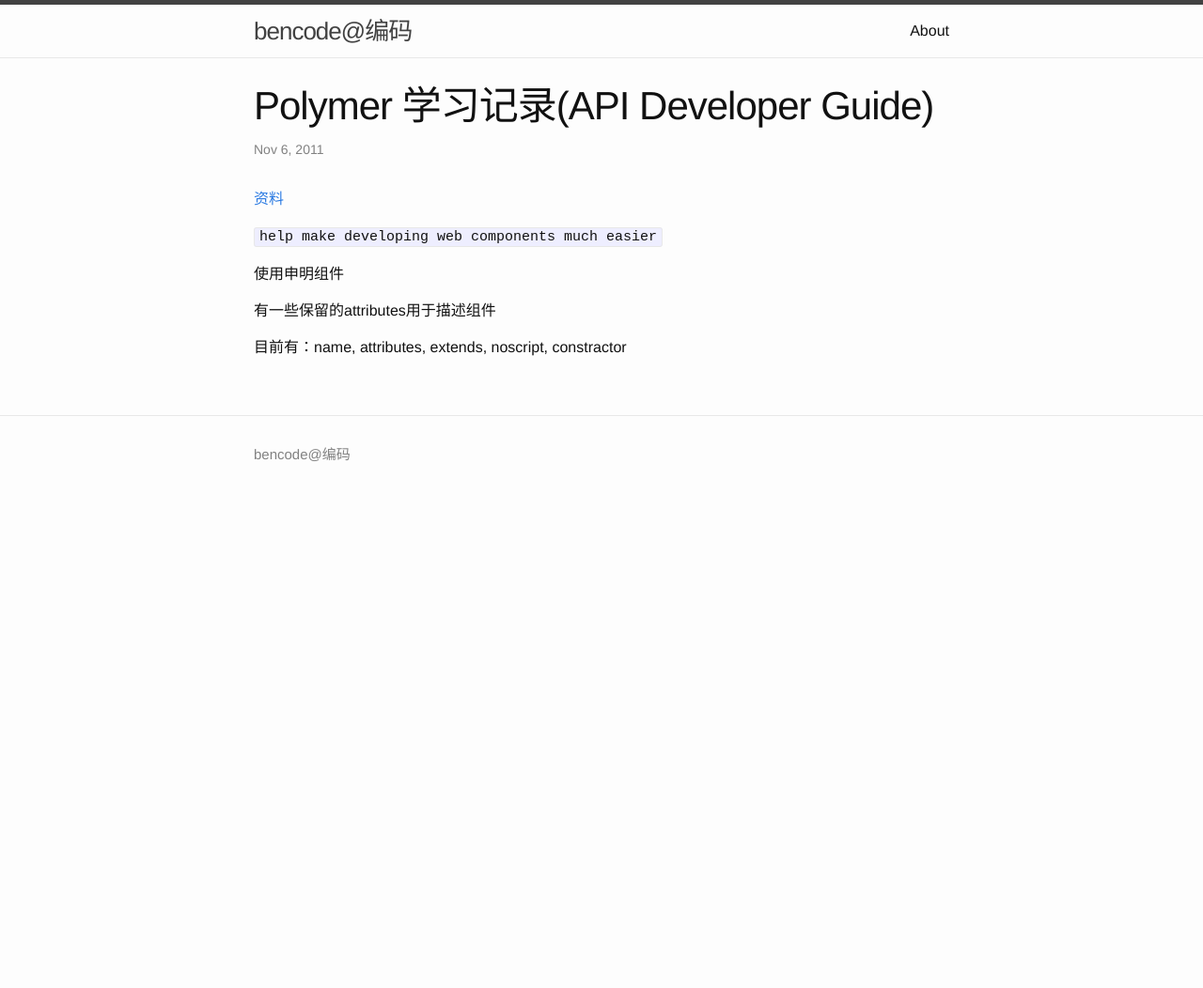
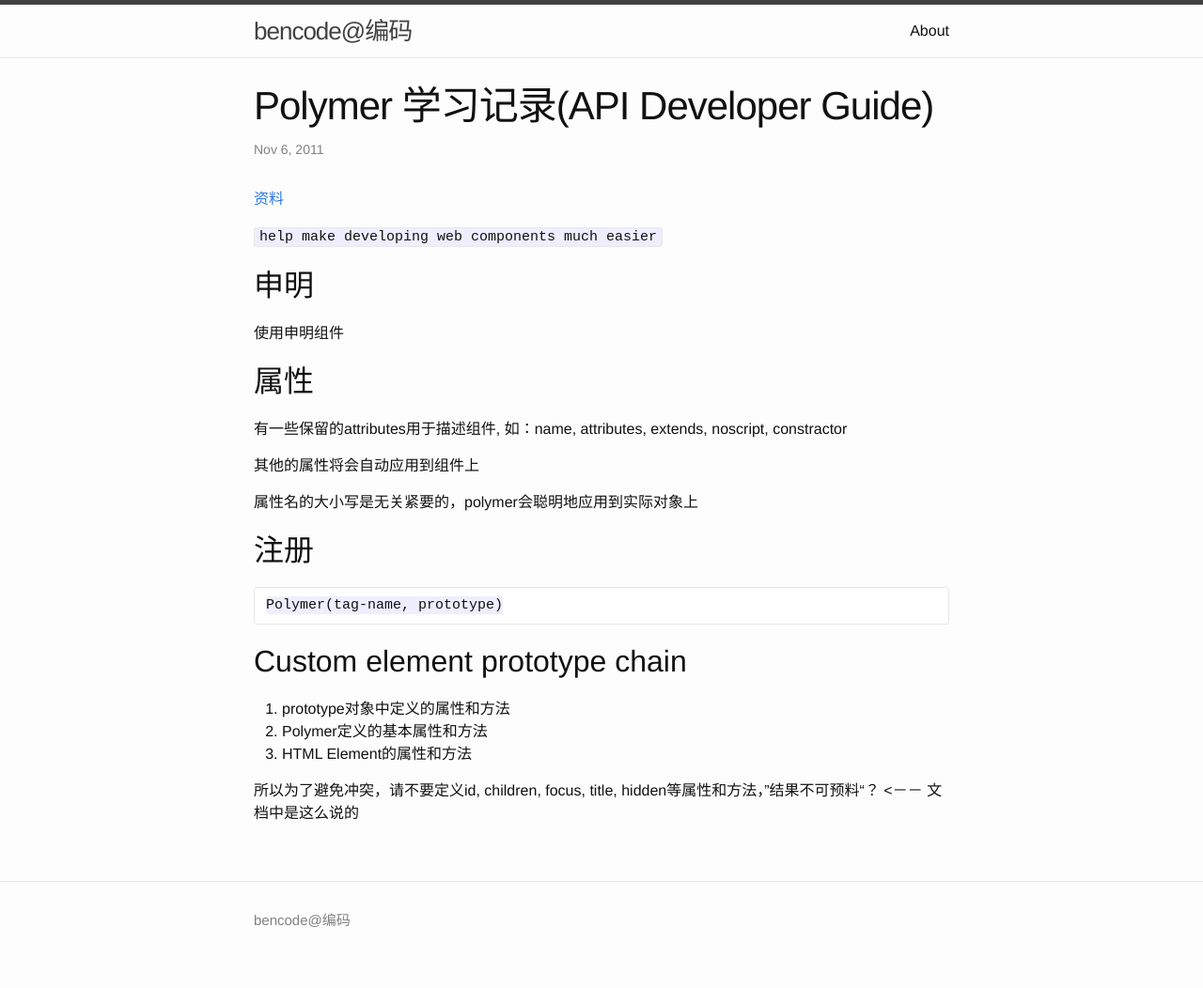
Before and after one commit to bencode/bencode.github.io, a Jekyll site: the page built from _posts/polymer/learning/2011-11-06-api-developer-guide.md, in a window 1280 px wide. Shown: the whole page at 94% size. Built offline with Jekyll 4.4.1, drawn with Linux system fonts in a browser that asks for light colours; before the commit the page ends 900 px from its top, so only the background shows below that.

Commit message:
申明，属性

````diff
--- a/_posts/polymer/learning/2011-11-06-api-developer-guide.md
+++ b/_posts/polymer/learning/2011-11-06-api-developer-guide.md
@@ -10,8 +10,30 @@
 `help make developing web components much easier`
 
 
+## 申明
+
 使用<polymer-element>申明组件
 
-有一些保留的attributes用于描述组件
 
-目前有：name, attributes, extends, noscript, constractor
+## 属性
+
+有一些保留的attributes用于描述组件, 如：name, attributes, extends, noscript, constractor
+
+其他的属性将会自动应用到组件上
+
+属性名的大小写是无关紧要的，polymer会聪明地应用到实际对象上
+
+
+## 注册
+
+```
+Polymer(tag-name, prototype)
+```
+
+## Custom element prototype chain
+
+1. prototype对象中定义的属性和方法
+2. Polymer定义的基本属性和方法
+3. HTML Element的属性和方法
+
+所以为了避免冲突，请不要定义id, children, focus, title, hidden等属性和方法，”结果不可预料“？ <－－ 文档中是这么说的
````
Also changed, not shown: 1 other file.
